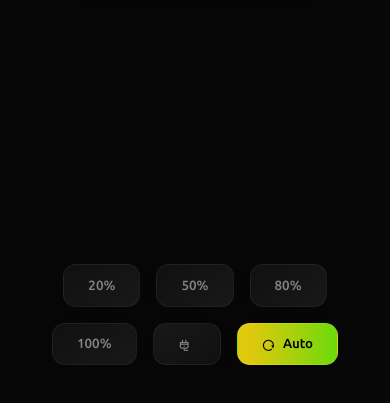
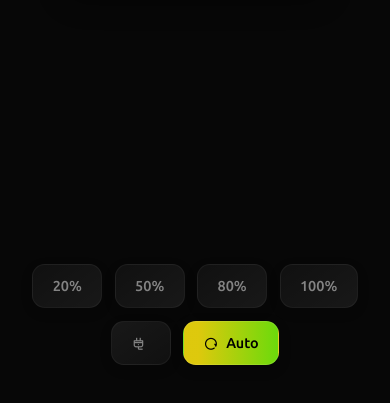
Before and after one commit to TheGvR3/Battery_Reader, a plain HTML site: page index.html in a window 390 px wide. Both pictures are taken after a click on the button "Auto". Shown: the part 361-764 px from the top of the page. Drawn offline with nearby package versions, Linux system fonts and the light colour scheme.

Commit message:
Aggiunta modalita manuale 2

```diff
--- a/index.js
+++ b/index.js
@@ -49,8 +49,15 @@ function initBattery() {
     const toggleControls = (enable) => {
         const buttons = document.querySelectorAll('.ctrl-btn:not(.auto-toggle)');
         buttons.forEach(btn => {
-            btn.style.opacity = enable ? '1' : '0.5';
-            btn.style.pointerEvents = enable ? 'auto' : 'none';
+            if (enable) {
+                btn.removeAttribute('disabled');
+                btn.style.opacity = '1';
+                btn.style.pointerEvents = 'auto';
+            } else {
+                btn.setAttribute('disabled', 'disabled');
+                btn.style.opacity = '0.5';
+                btn.style.pointerEvents = 'none';
+            }
         });
     };
 
@@ -105,6 +112,26 @@ function initBattery() {
             });
         });
     }
+
+    addTouchSupport();
 }
 
+// Aggiungi questa funzione per gestire meglio gli eventi touch
+const addTouchSupport = () => {
+    const buttons = document.querySelectorAll('.ctrl-btn');
+
+    buttons.forEach(button => {
+        // Previeni il comportamento di default del touch
+        button.addEventListener('touchstart', (e) => {
+            e.preventDefault();
+            button.click(); // Simula il click
+        }, { passive: false });
+
+        // Previeni lo zoom su doppio tap
+        button.addEventListener('dblclick', (e) => {
+            e.preventDefault();
+        });
+    });
+};
+
 initBattery();
--- a/style.css
+++ b/style.css
@@ -195,16 +195,26 @@ body {
     transition: all 0.3s ease;
     box-shadow: 0 4px 12px rgba(0, 0, 0, 0.3);
     border: 1px solid rgba(255, 255, 255, 0.1);
+    -webkit-tap-highlight-color: transparent;
+    touch-action: manipulation;
+    user-select: none;
+    -webkit-user-select: none;
+    min-width: 44px;
+    min-height: 44px;
 }
 
-.ctrl-btn:hover {
-    transform: translateY(-2px);
-    box-shadow: 0 6px 16px rgba(0, 0, 0, 0.4);
-    background: linear-gradient(145deg, #2a2a2a, #1a1a1a);
+@media (hover: hover) {
+    .ctrl-btn:hover {
+        transform: translateY(-2px);
+        box-shadow: 0 6px 16px rgba(0, 0, 0, 0.4);
+        background: linear-gradient(145deg, #2a2a2a, #1a1a1a);
+    }
 }
 
 .ctrl-btn:active {
     transform: translateY(0);
+    background: linear-gradient(145deg, #2a2a2a, #1a1a1a);
+    opacity: 0.8;
 }
 
 .ctrl-btn.charging-toggle {
@@ -225,3 +235,14 @@ body {
     margin-right: 0.3rem;
     vertical-align: middle;
 }
+
+@media (max-width: 480px) {
+    .controls {
+        gap: 0.8rem;
+    }
+
+    .ctrl-btn {
+        padding: 0.7rem 1.2rem;
+        font-size: 0.9rem;
+    }
+}
```
